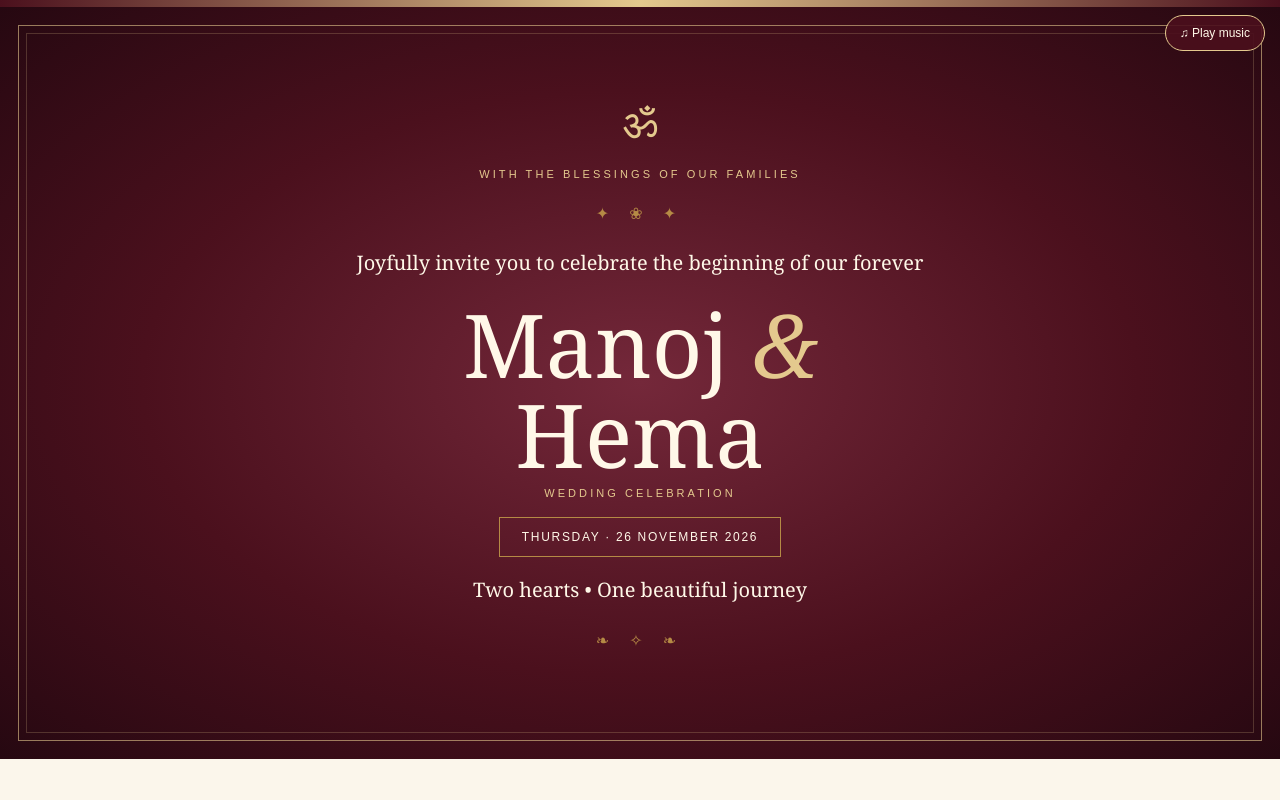
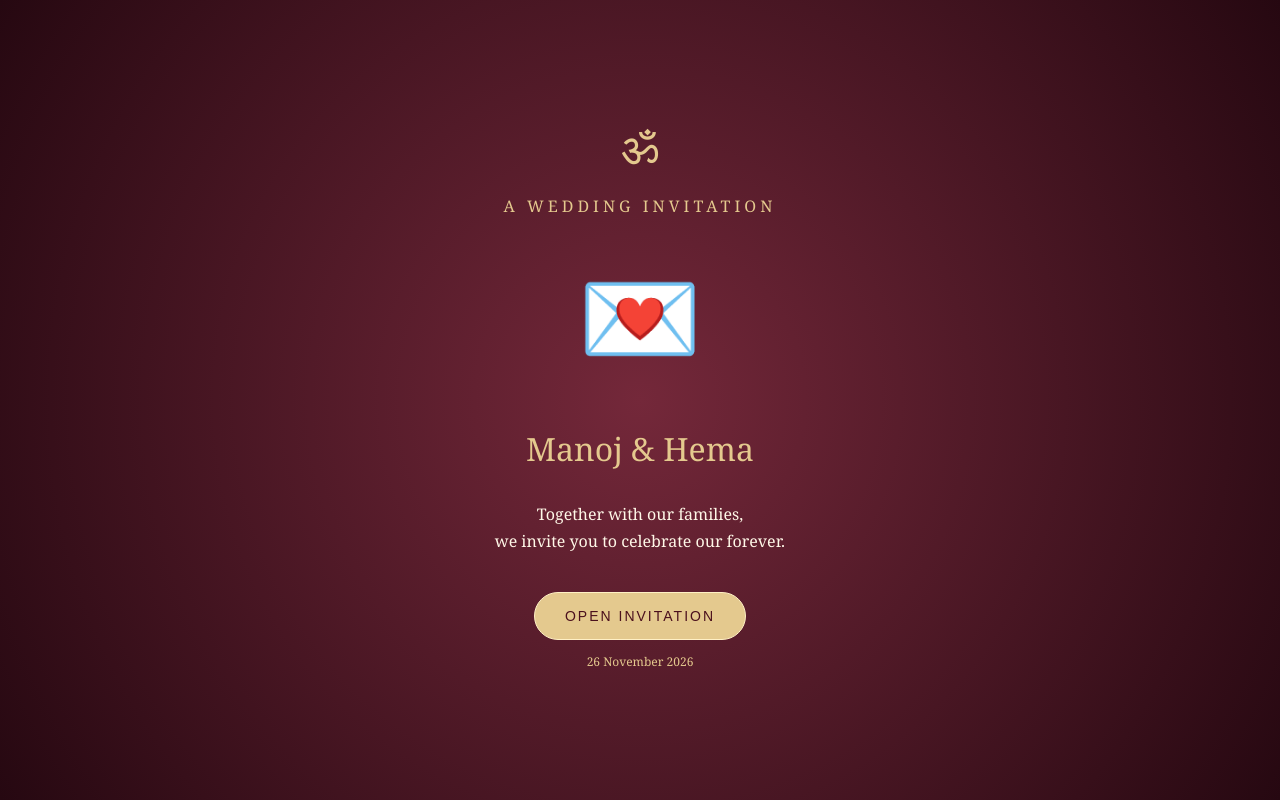
Before and after one commit to manoj-hema-wedding/Wedding-Invitation-2026, a plain HTML site: page index.html in a window 1280 px wide. Shown: the top 800 px of the page. Drawn offline with Linux system fonts and the light colour scheme.

Commit message:
Update index.html

```diff
--- a/index.html
+++ b/index.html
@@ -115,6 +115,19 @@
   </style>
 </head>
 <body>
+
+<div class="invite-cover" id="inviteCover">
+  <div style="font-size:45px;color:#e4c98e;">ॐ</div>
+  <p style="letter-spacing:4px;color:#e4c98e;">A WEDDING INVITATION</p>
+  <div class="envelope">💌</div>
+  <h2>Manoj & Hema</h2>
+  <p>Together with our families,<br>we invite you to celebrate our forever.</p>
+  <button class="open-invite" onclick="openInvitation()">
+    OPEN INVITATION
+  </button>
+  <p style="font-size:12px;color:#e4c98e;">26 November 2026</p>
+</div>
+
   <div class="topline"></div>
   <button class="music" id="musicBtn" aria-label="Toggle instrumental music">♫ Play music</button>
   <header class="hero">
```
